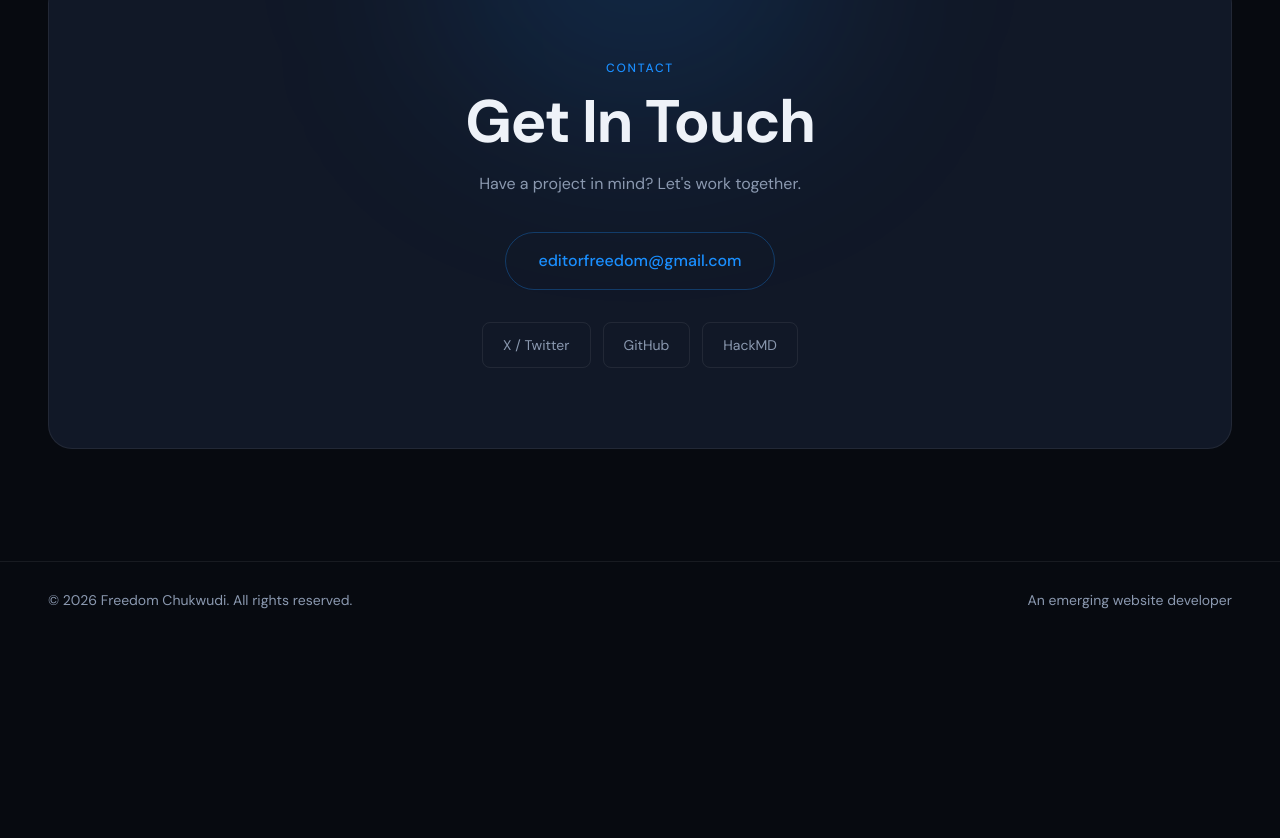
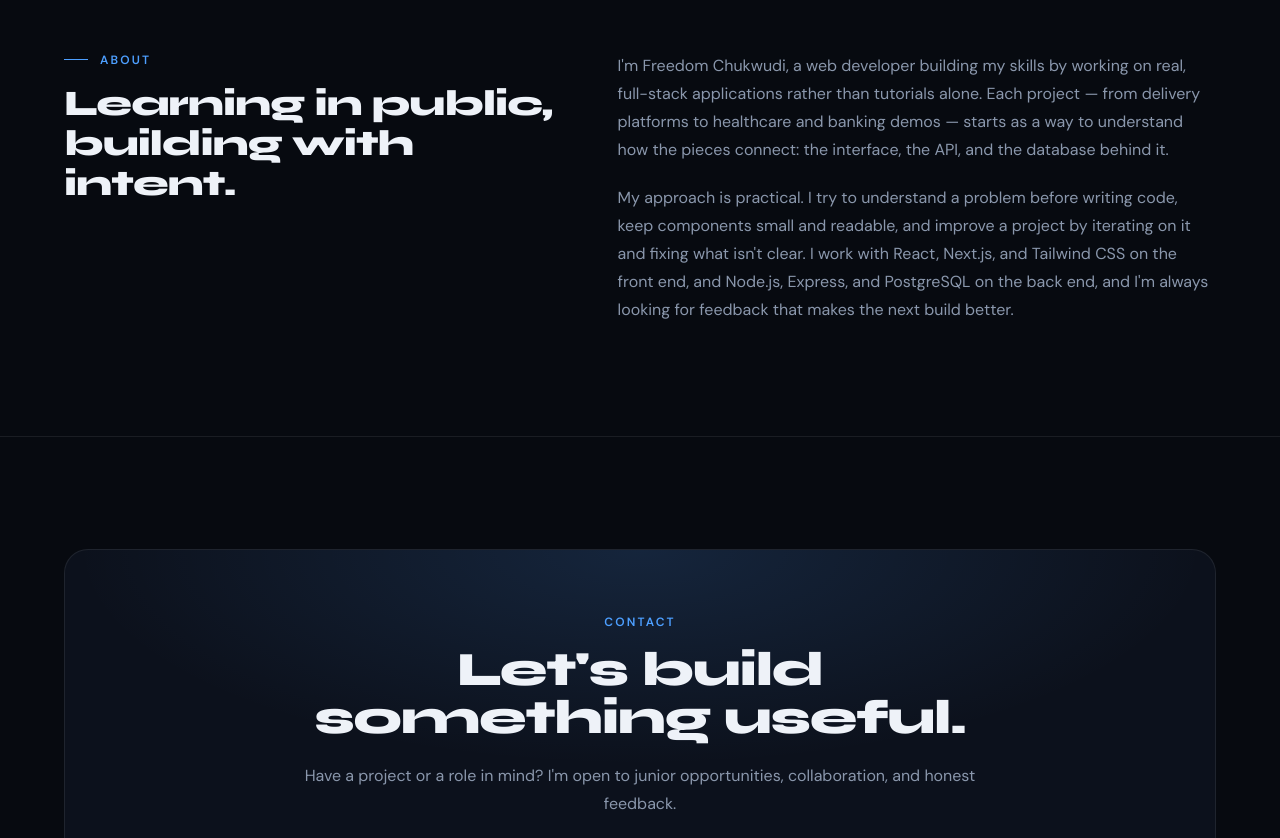
Before and after one commit to Devfreedom/Freedom-Personal-Portfolio-website, a Next.js app: page / in a window 1280 px wide. Shown: the part 2702-3540 px from the top of the page. Before the commit the page ends 3340 px from the top, so only its background shows below. Built offline with nearby package versions, Linux system fonts and the light colour scheme.

Commit message:
refactor(contact, footer): align sections with design tokens and a11y
Replace hardcoded colors in Contact with shared surface/line/accent tokens, update heading and CTA copy to clarify junior opportunities, and add ARIA labelling for heading, decorative gradient, and social links.

```diff
--- a/eslint.config.mjs
+++ b/eslint.config.mjs
@@ -12,6 +12,8 @@ const eslintConfig = defineConfig([
     "out/**",
     "build/**",
     "next-env.d.ts",
+    // Agent/tooling workspace (git-ignored), not application code:
+    ".opencode/**",
   ]),
 ]);
 
--- /dev/null
+++ b/src/components/About.tsx
@@ -0,0 +1,42 @@
+export default function About() {
+  return (
+    <section
+      id="about"
+      aria-labelledby="about-heading"
+      className="border-t border-line px-5 py-20 sm:px-8 lg:py-28"
+    >
+      <div className="mx-auto grid w-full max-w-6xl gap-10 lg:grid-cols-[0.9fr_1.1fr] lg:gap-16">
+        <div>
+          <p className="mb-4 flex items-center gap-3 text-xs font-semibold uppercase tracking-[0.18em] text-accent">
+            <span aria-hidden="true" className="h-px w-6 bg-accent" />
+            About
+          </p>
+          <h2
+            id="about-heading"
+            className="font-display text-3xl font-extrabold tracking-tight text-foreground sm:text-4xl"
+          >
+            Learning in public, building with intent.
+          </h2>
+        </div>
+
+        <div className="space-y-5 text-base leading-7 text-muted">
+          <p>
+            I&apos;m Freedom Chukwudi, a web developer building my skills by
+            working on real, full-stack applications rather than tutorials
+            alone. Each project — from delivery platforms to healthcare and
+            banking demos — starts as a way to understand how the pieces
+            connect: the interface, the API, and the database behind it.
+          </p>
+          <p>
+            My approach is practical. I try to understand a problem before
+            writing code, keep components small and readable, and improve a
+            project by iterating on it and fixing what isn&apos;t clear. I work
+            with React, Next.js, and Tailwind CSS on the front end, and
+            Node.js, Express, and PostgreSQL on the back end, and I&apos;m
+            always looking for feedback that makes the next build better.
+          </p>
+        </div>
+      </div>
+    </section>
+  );
+}
--- a/src/components/Contact.tsx
+++ b/src/components/Contact.tsx
@@ -1,4 +1,3 @@
-
 const socials = [
   { label: "X / Twitter", href: "https://x.com/freedom_web2dev" },
   { label: "GitHub", href: "https://github.com/Devfreedom" },
@@ -7,26 +6,42 @@ const socials = [
 
 export default function Contact() {
   return (
-    <section id="contact" className="scroll-mt-20 px-5 pb-20 pt-10 sm:px-8 lg:px-12 lg:pb-28">
-      <div className="relative mx-auto max-w-[1440px] overflow-hidden rounded-3xl border border-white/[0.07] bg-[#111827] px-5 py-16 text-center sm:px-10 sm:py-20 lg:px-16">
-        <div className="pointer-events-none absolute -top-40 left-1/2 h-72 w-96 -translate-x-1/2 rounded-full bg-[#1a8fff]/15 blur-[100px]" />
+    <section
+      id="contact"
+      aria-labelledby="contact-heading"
+      className="border-t border-line px-5 py-20 sm:px-8 lg:py-28"
+    >
+      <div className="mx-auto w-full max-w-6xl">
+        <div className="relative overflow-hidden rounded-3xl border border-line bg-surface px-6 py-14 sm:px-12 sm:py-16 lg:px-16">
+          <div
+            aria-hidden="true"
+            style={{
+              background:
+                "radial-gradient(70% 120% at 50% 0%, var(--accent-soft), transparent 70%)",
+            }}
+            className="pointer-events-none absolute inset-x-0 top-0 h-64"
+          />
 
-        <div className="relative">
-          <p className="mb-4 text-xs font-medium uppercase tracking-[0.15em] text-[#1a8fff]">
+          <div className="relative mx-auto max-w-2xl text-center">
+            <p className="mb-4 text-xs font-semibold uppercase tracking-[0.18em] text-accent">
               Contact
             </p>
 
-          <h2 className="font-[family-name:var(--font-syne)] text-4xl font-extrabold tracking-tight sm:text-5xl lg:text-6xl">
-            Get In Touch
+            <h2
+              id="contact-heading"
+              className="font-display text-3xl font-extrabold tracking-tight text-foreground sm:text-5xl"
+            >
+              Let&apos;s build something useful.
             </h2>
 
-          <p className="mt-5 text-base text-[#8b99b0]">
-            Have a project in mind? Let&apos;s work together.
+            <p className="mt-5 text-base leading-7 text-muted">
+              Have a project or a role in mind? I&apos;m open to junior
+              opportunities, collaboration, and honest feedback.
             </p>
 
             <a
               href="mailto:editorfreedom@gmail.com"
-            className="mt-9 inline-flex max-w-full items-center justify-center rounded-full border border-[#1a8fff]/30 px-5 py-4 text-sm font-medium text-[#1a8fff] transition hover:border-[#1a8fff] hover:bg-[#1a8fff] hover:text-white sm:px-8 sm:text-base"
+              className="mt-8 inline-flex max-w-full items-center justify-center rounded-xl bg-accent px-6 py-3.5 text-sm font-semibold text-[#04101f] transition hover:bg-accent-strong sm:text-base"
             >
               <span className="break-all">editorfreedom@gmail.com</span>
             </a>
@@ -38,7 +53,8 @@ export default function Contact() {
                   href={social.href}
                   target="_blank"
                   rel="noopener noreferrer"
-                className="rounded-lg border border-white/[0.07] px-5 py-3 text-sm text-[#8b99b0] transition hover:border-white/20 hover:text-white"
+                  aria-label={`${social.label} (opens in a new tab)`}
+                  className="rounded-lg border border-line px-5 py-3 text-sm text-muted transition hover:border-line-strong hover:text-foreground"
                 >
                   {social.label}
                 </a>
@@ -46,6 +62,7 @@ export default function Contact() {
             </div>
           </div>
         </div>
+      </div>
     </section>
   );
 }
--- a/src/components/Footer.jsx
+++ b/src/components/Footer.jsx
@@ -1,17 +1,20 @@
 import { cacheLife } from "next/cache";
 
 async function getCurrentYear() {
-    'use cache'
-    cacheLife('max')
-    return new Date().getFullYear()
+  "use cache";
+  cacheLife("max");
+  return new Date().getFullYear();
 }
 
 export default async function Footer() {
-    const year = await getCurrentYear();
+  const year = await getCurrentYear();
+
   return (
-    <footer className="flex flex-col gap-2 border-t border-white/[0.07] px-5 py-7 text-sm text-[#8b99b0] sm:flex-row sm:items-center sm:justify-between sm:px-8 lg:px-12">
-      <p>© {year} Freedom Chukwudi. All rights reserved.</p>
-      <p>An emerging website developer</p>
+    <footer className="border-t border-line px-5 py-8 sm:px-8 lg:px-12">
+      <div className="mx-auto flex w-full max-w-6xl flex-col gap-3 text-sm text-muted sm:flex-row sm:items-center sm:justify-between">
+        <p>© {year} Freedom Chukwudi. All rights reserved.</p>
+        <p>Built with Next.js, TypeScript, and Tailwind CSS.</p>
+      </div>
     </footer>
   );
 }
--- a/src/components/Services.tsx
+++ /dev/null
@@ -1,64 +0,0 @@
-
-const services = [
-  {
-    number: "01",
-    title: "Website Design & Development",
-    description:
-      "Building clean, modern websites that reflect your brand and connect with your audience.",
-  },
-  {
-    number: "02",
-    title: "Website Content & Structure",
-    description:
-      "Organizing your website content in a clear, logical way that guides visitors and keeps them engaged.",
-  },
-  {
-    number: "03",
-    title: "Custom Website Builds",
-    description:
-      "Developing websites from scratch that help businesses establish a strong and consistent online presence.",
-  },
-];
-
-export default function Services() {
-  return (
-    <section
-      id="brand-work"
-      className="scroll-mt-20 px-5 py-24 sm:px-8 lg:px-12 lg:py-32"
-    >
-      <div className="mx-auto max-w-[1440px]">
-        <p className="mb-4 flex items-center gap-3 text-xs font-medium uppercase tracking-[0.15em] text-[#1a8fff]">
-          <span className="h-px w-6 bg-[#1a8fff]" />
-          Services
-        </p>
-
-        <h2 className="mb-12 font-[family-name:var(--font-syne)] text-4xl font-extrabold tracking-tight sm:mb-16 sm:text-5xl">
-          Brand Work
-        </h2>
-
-        <div className="grid gap-5 md:grid-cols-2 xl:grid-cols-3">
-          {services.map((service) => (
-            <article
-              key={service.number}
-              className="group relative overflow-hidden rounded-2xl border border-white/[0.07] bg-[#111827] p-7 transition duration-300 hover:-translate-y-1.5 hover:border-[#1a8fff]/30 hover:bg-[#161f2e] hover:shadow-[0_24px_48px_rgba(0,0,0,0.3)] sm:p-9"
-            >
-              <div className="absolute inset-x-0 top-0 h-0.5 bg-[#1a8fff] opacity-0 transition group-hover:opacity-100" />
-
-              <p className="mb-8 font-[family-name:var(--font-syne)] text-sm font-bold tracking-widest text-[#1a8fff]">
-                {service.number}
-              </p>
-
-              <h3 className="mb-3 font-[family-name:var(--font-syne)] text-xl font-bold tracking-tight transition group-hover:text-[#1a8fff]">
-                {service.title}
-              </h3>
-
-              <p className="text-sm leading-7 text-[#8b99b0]">
-                {service.description}
-              </p>
-            </article>
-          ))}
-        </div>
-      </div>
-    </section>
-  );
-}
```
Lines whose indentation alone changed are shown as unchanged.
